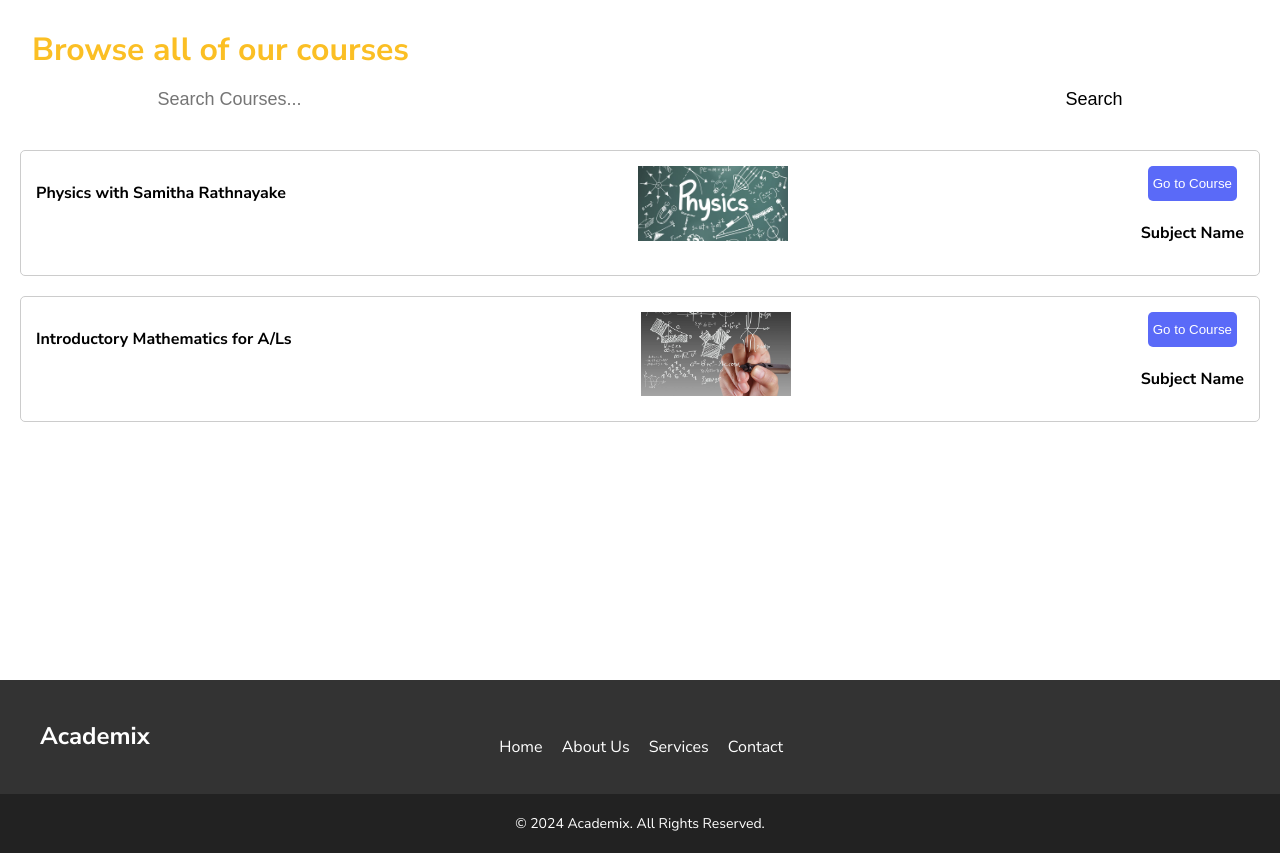
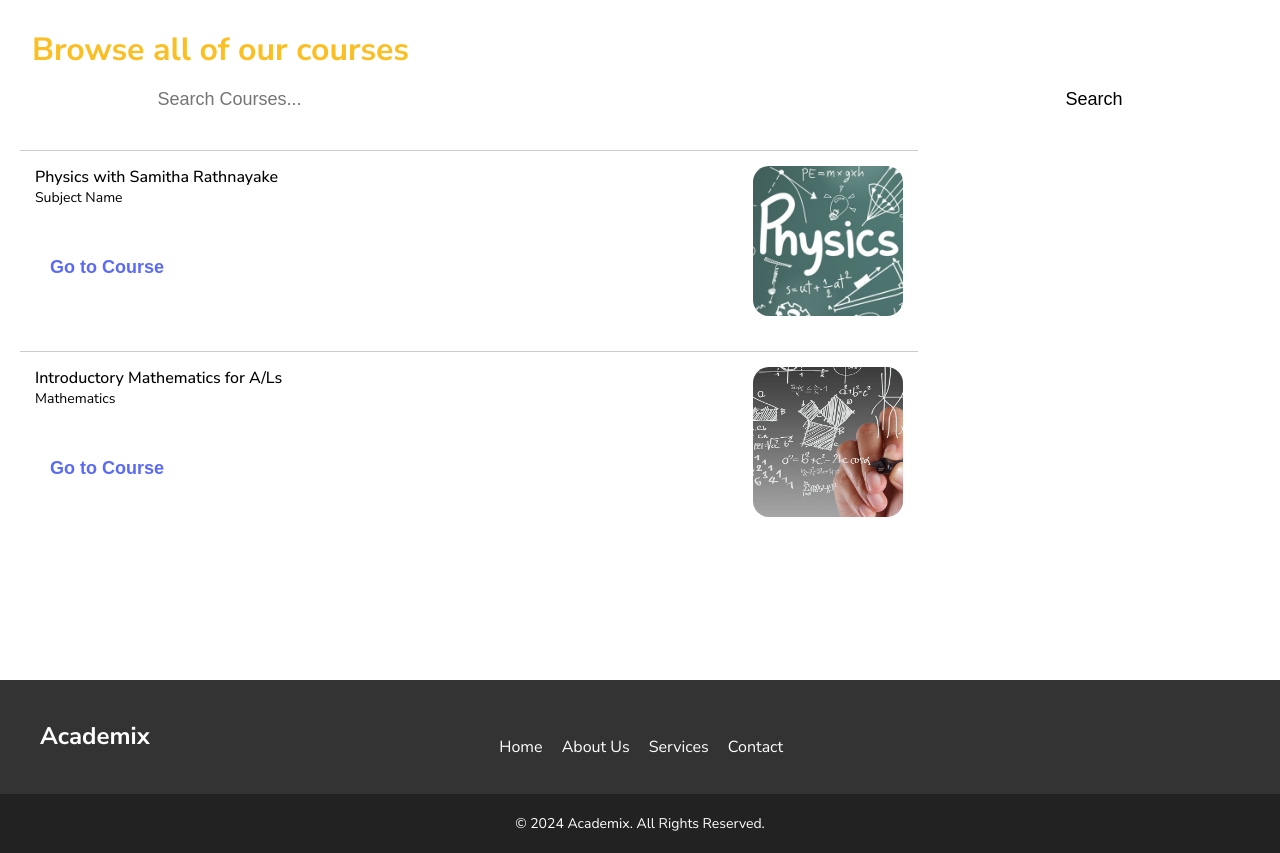
Before and after one commit to sathirak/sliit-y1-s1-iwt-assignment, a PHP site: page /all-courses/index.php in a window 1280 px wide. Shown: the part 74-927 px from the top of the page. Run offline with PHP 8.4, Linux system fonts and the light colour scheme.

Commit message:
fix: fixed some css issues

```diff
--- a/all-courses/index.php
+++ b/all-courses/index.php
@@ -31,22 +31,31 @@
 
         <div class="courses-list">
             <div class="course-item">
-                <p>Physics with Samitha Rathnayake</p>
+                <div class="course-container">
+                    <div>
+                        <p class="course-title">Physics with Samitha Rathnayake</p>
+                        <p class="course-subject">Subject Name</p>
+                    </div>
+
+                    <button class="go-to-course">Go to Course</button>
+                </div>
+
                 <img class="course-thumbnail" src="../assets/images/physics.jpg" alt="">
-                <div class="course-details">
-                    <button class="go-to-course">Go to Course</button>
-                    <p>Subject Name</p>
-                </div>
             </div>
 
             <div class="course-item">
-                <p>Introductory Mathematics for A/Ls</p>
+                <div class="course-container">
+                    <div>
+                        <p class="course-title">Introductory Mathematics for A/Ls</p>
+                        <p class="course-subject">Mathematics</p>
+                    </div>
+
+                    <button class="go-to-course">Go to Course</button>
+                </div>
+
                 <img class="course-thumbnail" src="../assets/images/maths.jpg" alt="">
-                <div class="course-details">
-                    <button class="go-to-course">Go to Course</button>
-                    <p>Subject Name</p>
-                </div>
             </div>
+
         </div>
     </main>
 
--- a/styles/all-courses.css
+++ b/styles/all-courses.css
@@ -38,33 +38,54 @@
   font-weight: bold;
   display: flex;
   justify-content: space-between;
-    align-items:flex-start;
+  align-items: flex-start;
   margin-bottom: 20px;
   padding: 15px;
-    border: 1px solid #ccc;
-    border-radius: 5px;
+  border-top: 1px solid #ccc;
+  width: 70%;
 }
 
 .course-thumbnail {
   width: 150px;
-   height: auto;
+  height: 150px;
   object-fit: cover;
+  margin-left: 25px;
+  border-radius: 1rem;
 }
 
-.course-details {
+.course-container {
   display: flex;
   flex-direction: column;
-    align-items: center;
+  gap: 40px;
+  height: 100%;
+}
+
+.course-title {
+  font-weight: 500;
+  margin: 0;
+}
+
+.course-subject {
+  font-weight: normal;
+  font-size: 14px;
+  margin: 0;
 }
 
 .go-to-course {
-    padding: 10px 5px;
+  padding: 10px 15px;
   margin-bottom: 5px;
   border-radius: 5px;
-    text-align: center;
-    background-color:rgb(90, 106, 248);
-    color: white;
+  width: max-content;
+  background-color: white;
+  font-weight: bold;
+  font-size: 18px;
+  color: rgb(90, 106, 248);
   border: none;
   cursor: pointer;
-    display: flex;
+  transition: all 200ms ease;
 }
+
+.go-to-course:hover {
+  color: white;
+  background-color: rgb(90, 106, 248);
+}
```
Lines whose indentation alone changed are shown as unchanged.
